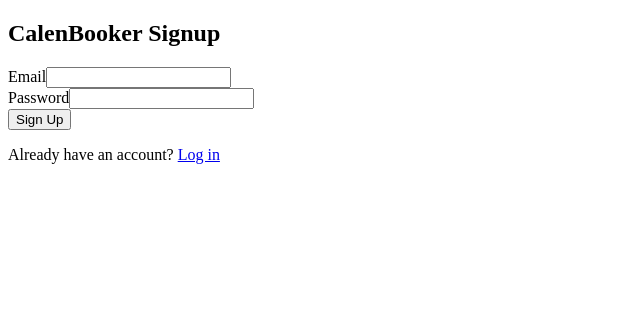
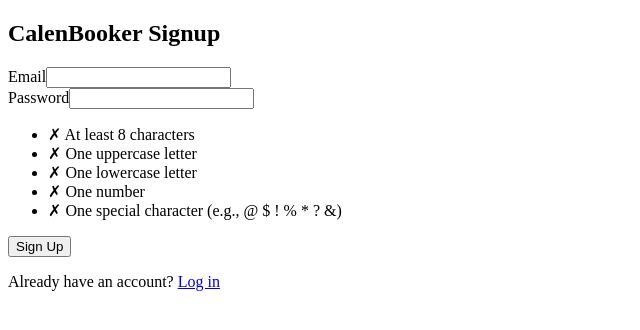
Before and after one commit to fakeneuron/CalenBooker, a React (Create React App) app in the folder frontend/: page /signup in a window 1280 px wide. Shown: the top 330 px of the page, without its empty margins (0-640 px from the left). Built offline with nearby package versions, Linux system fonts and the light colour scheme; no server answers.

Commit message:
Added real-time password feedback to Signup.js with green checks, updated README v2 To-Dos

```diff
--- a/frontend/src/pages/Signup.js
+++ b/frontend/src/pages/Signup.js
@@ -1,14 +1,21 @@
 import React, { useState } from 'react';
 import supabase from '../supabaseClient';
 import { useNavigate, Link } from 'react-router-dom';
-import { container, input, buttonPrimary, errorText, heading, link, label } from '../styles';
+import { container, input, buttonPrimary, heading, link, label } from '../styles';
 
 const Signup = () => {
   const [formData, setFormData] = useState({
     email: '',
     password: '',
   });
-  const [passwordError, setPasswordError] = useState('');
+  const [isPasswordValid, setIsPasswordValid] = useState(true); // Simplified error state
+  const [passwordCriteria, setPasswordCriteria] = useState({
+    length: false, // At least 8 characters
+    uppercase: false, // One uppercase letter
+    lowercase: false, // One lowercase letter
+    number: false, // One number
+    special: false, // One special character
+  });
   const navigate = useNavigate();
 
   const handleChange = (e) => {
@@ -16,21 +23,26 @@
     setFormData({ ...formData, [name]: value });
 
     if (name === 'password') {
+      // Update criteria in real-time
+      const criteria = {
+        length: value.length >= 8,
+        uppercase: /[A-Z]/.test(value),
+        lowercase: /[a-z]/.test(value),
+        number: /\d/.test(value),
+        special: /[@$!%*?&]/.test(value),
+      };
+      setPasswordCriteria(criteria);
+
+      // Validate full password for submission
       const passwordRegex = /^(?=.*[a-z])(?=.*[A-Z])(?=.*\d)(?=.*[@$!%*?&])[A-Za-z\d@$!%*?&]{8,}$/;
-      if (!passwordRegex.test(value)) {
-        setPasswordError(
-          'Password must be at least 8 characters long, contain one uppercase letter, one lowercase letter, one number, and one special character.'
-        );
-      } else {
-        setPasswordError('');
-      }
+      setIsPasswordValid(passwordRegex.test(value));
     }
   };
 
   const handleSubmit = async (e) => {
     e.preventDefault();
-    if (passwordError) {
-      alert(passwordError);
+    if (!isPasswordValid) {
+      alert('Please meet all password criteria before submitting.');
       return;
     }
 
@@ -83,10 +95,27 @@
             name="password"
             value={formData.password}
             onChange={handleChange}
-            className={`${input} ${passwordError ? 'border-red-500' : ''}`}
+            className={`${input} ${!isPasswordValid && formData.password.length > 0 ? 'border-red-500' : ''}`}
             required
           />
-          {passwordError && <p className={errorText}>{passwordError}</p>}
+          {/* Real-time password feedback */}
+          <ul className="mt-2 text-sm">
+            <li className={passwordCriteria.length ? 'text-green-600' : 'text-gray-600'}>
+              {passwordCriteria.length ? '✔' : '✗'} At least 8 characters
+            </li>
+            <li className={passwordCriteria.uppercase ? 'text-green-600' : 'text-gray-600'}>
+              {passwordCriteria.uppercase ? '✔' : '✗'} One uppercase letter
+            </li>
+            <li className={passwordCriteria.lowercase ? 'text-green-600' : 'text-gray-600'}>
+              {passwordCriteria.lowercase ? '✔' : '✗'} One lowercase letter
+            </li>
+            <li className={passwordCriteria.number ? 'text-green-600' : 'text-gray-600'}>
+              {passwordCriteria.number ? '✔' : '✗'} One number
+            </li>
+            <li className={passwordCriteria.special ? 'text-green-600' : 'text-gray-600'}>
+              {passwordCriteria.special ? '✔' : '✗'} One special character (e.g., @ $ ! % * ? &)
+            </li>
+          </ul>
         </div>
         <button type="submit" className={buttonPrimary}>
           Sign Up
```
Also changed, not shown: 1 other file (tests, documents, lock files or other folders).
